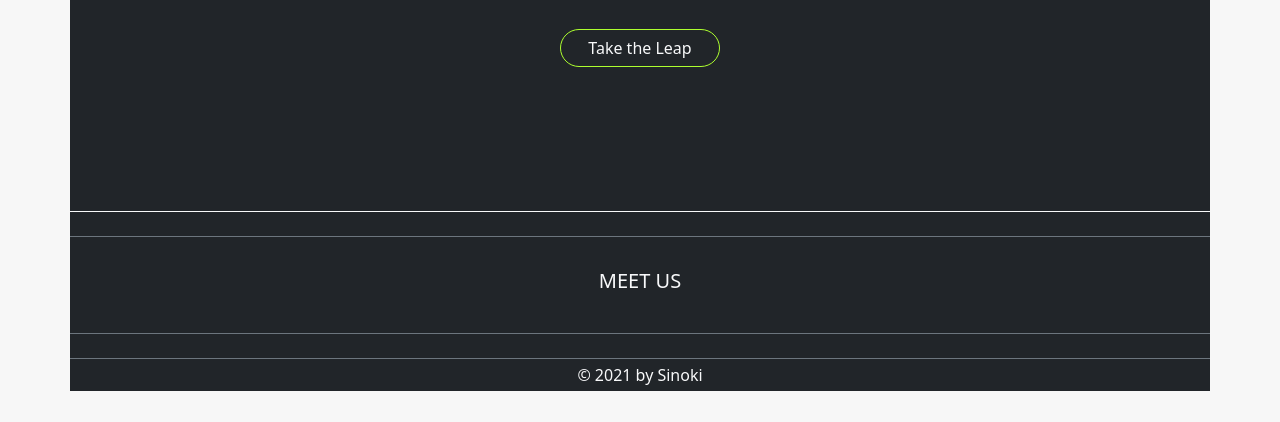
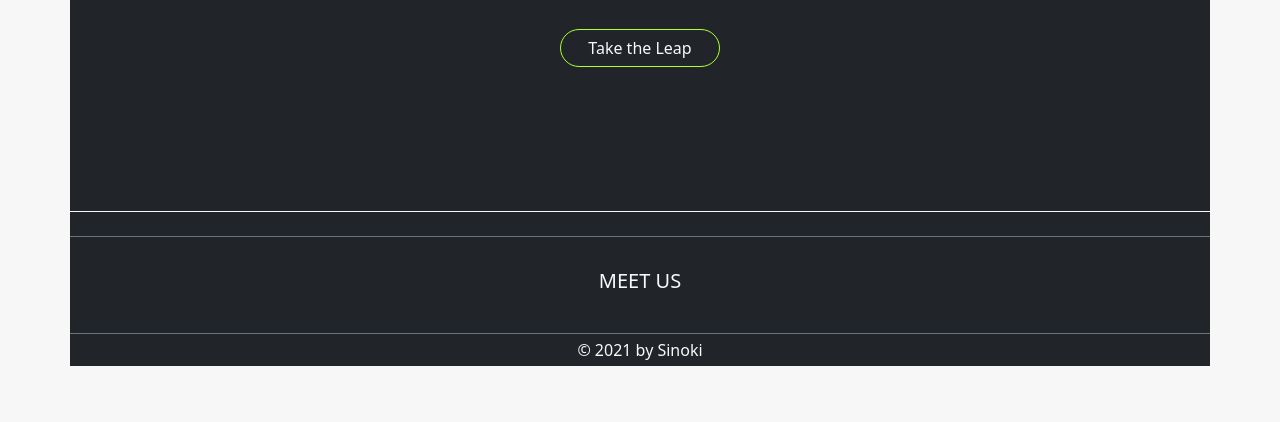
Before and after one commit to Elijahcash/Weight_Loss_App, a website: page html/index.html in a window 1280 px wide. Shown: the part 378-800 px from the top of the page. Drawn offline with nearby package versions, Linux system fonts and the light colour scheme.

Commit message:
updated styling

```diff
--- a/html/index.html
+++ b/html/index.html
@@ -79,12 +79,6 @@
                 </div>
             </div>
         </div>
-        <!--Divider-->
-        <div class="row border-bottom border-secondary">
-            <div class="col-12">
-                <br>
-            </div>
-        </div>
         <!--Footer-->
         <div class="row">
             <div class="col-12">
```
